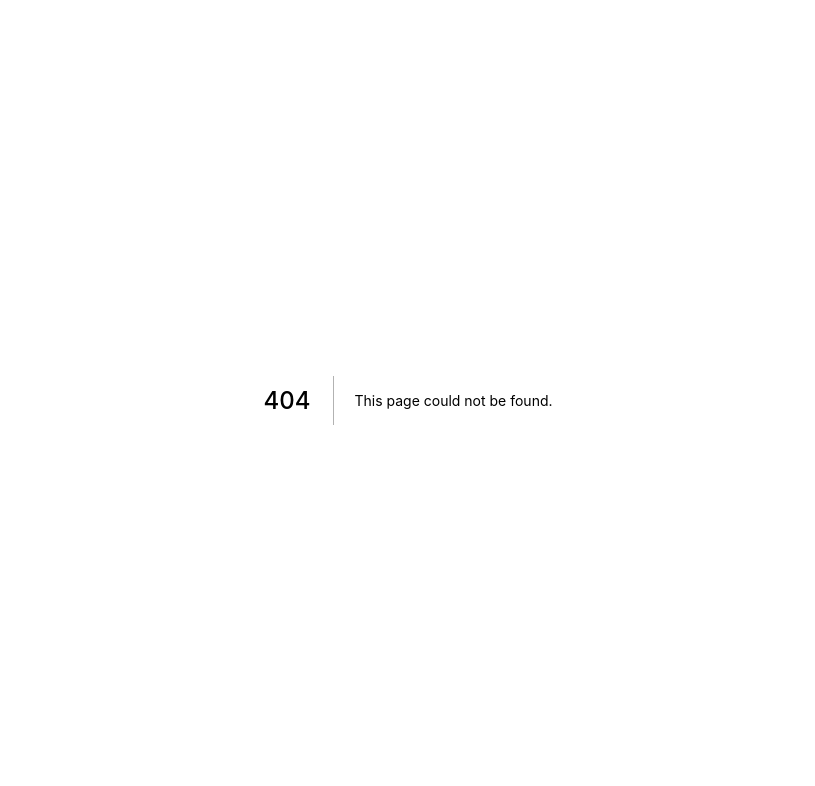
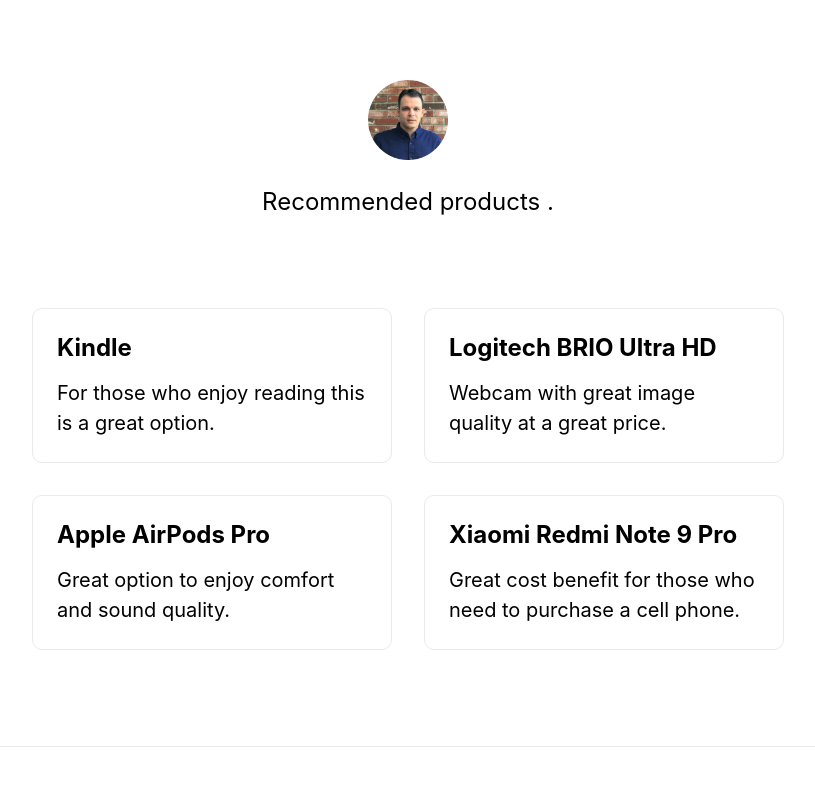
Before and after one commit to CarlosGatti/carlosgatti.github.io, a Next.js app: page /store in a window 1280 px wide. Before the commit this address had no page. Shown: the top 786 px of the page, without its empty margins (232-1047 px from the left). Built offline with nearby package versions, Linux system fonts and the light colour scheme.

Commit message:
Store Page

```diff
--- a/pages/index.js
+++ b/pages/index.js
@@ -11,10 +11,7 @@
 
       <main className={styles.main}>
 
-
         <img src="/gatti-foto.png" alt="gatti-foto" className={styles.gatti} />
-
-
 
         <h1 className={styles.title}>
           Carlos Gatti
@@ -36,7 +33,7 @@
             <h3>GitHub</h3>
             <p>Repositories of my personal projects.</p>
           </a>
-          <a href="#" className={styles.card}>
+          <a href="/store" className={styles.card}>
             <h3>Store</h3>
             <p>My personal references for books, courses and products.</p>
           </a>
--- /dev/null
+++ b/pages/store.js
@@ -0,0 +1,50 @@
+import Head from 'next/head'
+import styles from '../styles/Home.module.css'
+
+export default function Home() {
+  return (
+    <div className={styles.container}>
+      <Head>
+        <title>Store - Carlos Gatti</title>
+        <link rel="icon" href="/favicon.ico" />
+      </Head>
+
+      <main className={styles.main}>
+
+        <img src="/gatti-foto.png" alt="gatti-foto" className={styles.gattismall} />
+
+        <p className={styles.description}>
+            Recommended products .
+        </p>
+
+        <div className={styles.grid}>
+
+          <a href="https://amzn.to/3adeM1C" className={styles.card}>
+            <h3>Kindle</h3>
+            <p>For those who enjoy reading this is a great option.</p>
+          </a>
+
+          <a href="https://amzn.to/3qlfIXu" className={styles.card}>
+            <h3>Logitech BRIO Ultra HD</h3>
+            <p>Webcam with great image quality at a great price.</p>
+          </a>
+
+          <a href="https://amzn.to/3jIoKv2" className={styles.card}>
+            <h3>Apple AirPods Pro</h3>
+            <p>Great option to enjoy comfort and sound quality.</p>
+          </a>
+
+          <a href="https://amzn.to/3pewTsn" className={styles.card}>
+            <h3>Xiaomi Redmi Note 9 Pro</h3>
+            <p>Great cost benefit for those who need to purchase a cell phone.</p>
+          </a>
+
+        </div>
+      </main>
+
+      <footer className={styles.footer}>
+
+      </footer>
+    </div>
+  )
+}
--- a/styles/Home.module.css
+++ b/styles/Home.module.css
@@ -118,6 +118,10 @@
   height: 8em;
 }
 
+.gattismall {
+  height: 5em;
+}
+
 @media (max-width: 600px) {
   .grid {
     width: 100%;
```
